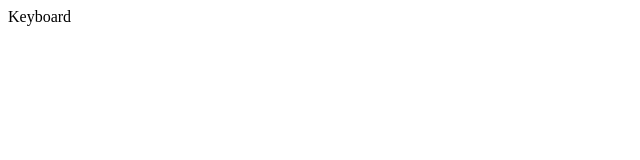
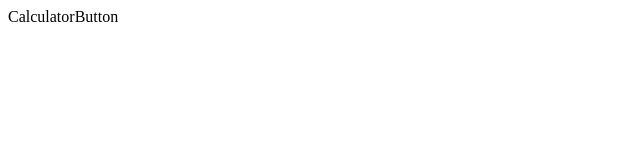
Before and after one commit to ActuallySilver/Calculator, a React app: page / in a window 1280 px wide. Shown: the top 160 px of the page, without its empty margins (0-640 px from the left). Built offline with nearby package versions, Linux system fonts and the light colour scheme; the HTML template or start-up script is replaced by a standard one.

Commit message:
update_folder_structure_with_keyboard_button
Added a keyboard button to folder structure and moved keyboard into correct file location

```diff
--- /dev/null
+++ b/src/Components/Calculator/Keyboard/CalculatorButton.tsx
@@ -0,0 +1,5 @@
+function CalculatorButton({}) {
+  return <div>CalculatorButton</div>;
+}
+
+export default CalculatorButton;
--- /dev/null
+++ b/src/Components/Calculator/Keyboard/index.tsx
@@ -0,0 +1,7 @@
+import CalculatorButton from "./CalculatorButton";
+
+function Keyboard() {
+  return <CalculatorButton />;
+}
+
+export default Keyboard;
--- a/src/Components/Calculator/index.tsx
+++ b/src/Components/Calculator/index.tsx
@@ -1,6 +1,6 @@
 import { useState } from "react";
 import Screen from "./Screen";
-import Keyboard from "../Keyboard";
+import Keyboard from "./Keyboard";
 import { CalculatorContext } from "../../Context/CalculatorContext";
 
 function Calculator() {
--- a/src/Components/Keyboard.tsx
+++ /dev/null
@@ -1,7 +0,0 @@
-import React from "react";
-
-function Keyboard() {
-  return <div>Keyboard</div>;
-}
-
-export default Keyboard;
```
